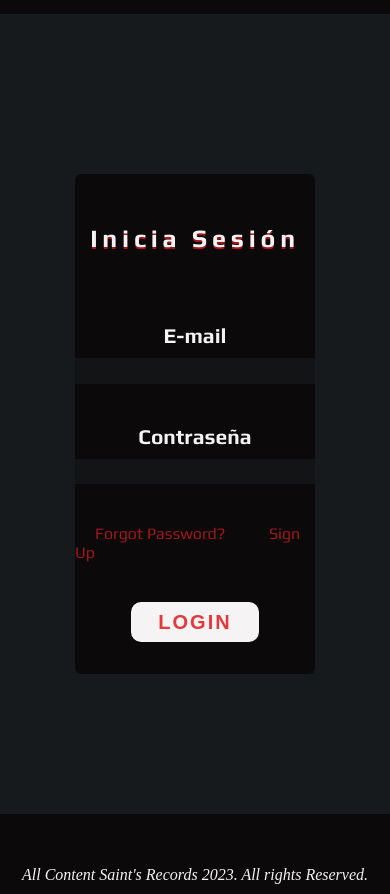
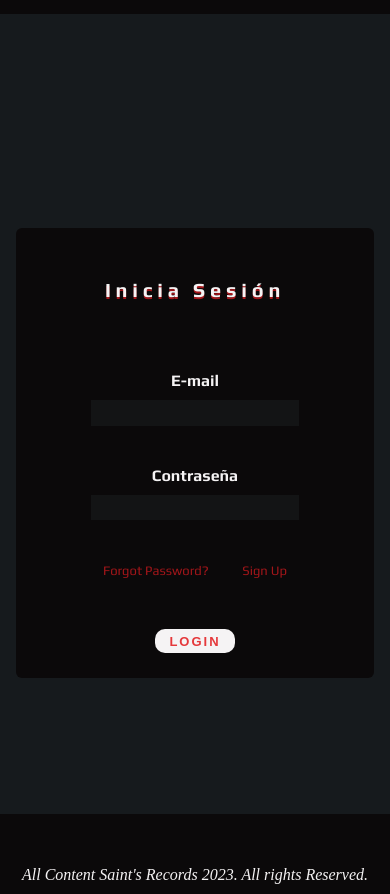
Before and after one commit to franvale581/integrador-1-html-css, a plain HTML site: page login.html in a window 390 px wide. Shown: the part 71-965 px from the top of the page. Drawn offline with Linux system fonts and the light colour scheme.

Commit message:
mediaqueris-login-2

```diff
--- a/login.css
+++ b/login.css
@@ -306,8 +306,6 @@ footer {
         margin: 10rem 5rem 0 5rem;
         width: 500px;
         height: 500px;
-        background: var(--bg);
-        border-radius: 6px;
     }
 
     .login-buttom {
@@ -330,3 +328,69 @@ footer {
 
 
 }
+
+@media screen and (max-width: 430px) {
+
+    .login-container {
+        margin: 13.4rem 1rem 0 1rem;
+        width: 500px;
+        height: 450px;
+    }
+
+    .login-container form h2 {
+        font-size: 20px;
+        padding: 50px 0 30px 0;
+    }
+
+    .login-buttom {
+        margin-top: 10px;
+        font-size: 13px;
+        width: 5rem;
+        height: 1.5rem;
+    }
+
+    .login-links a {
+        padding: 0 15px;
+        font-size: 13px;
+    }
+
+    .login-input-box input {
+        width: 13rem;
+    }
+
+
+    .login-input-box span {
+        font-size: 16px;
+    }
+
+}
+
+@media screen and (max-width: 339px) {
+
+    /*-------Header-------*/
+
+    .logo a h2 {
+        font-size: 22px;
+    }
+
+    .logo a h3 {
+        font-size: 13px;
+    }
+
+    /*-------login-------*/
+
+    .login-container form h2 {
+        font-size: 18px;
+        padding: 50px 0 30px 0;
+    }
+
+    .login-input-box input {
+        height: 1.2rem;
+    }
+
+    .login-links a {
+        padding: 0 10px;
+        font-size: 13px;
+    }
+
+}
```
